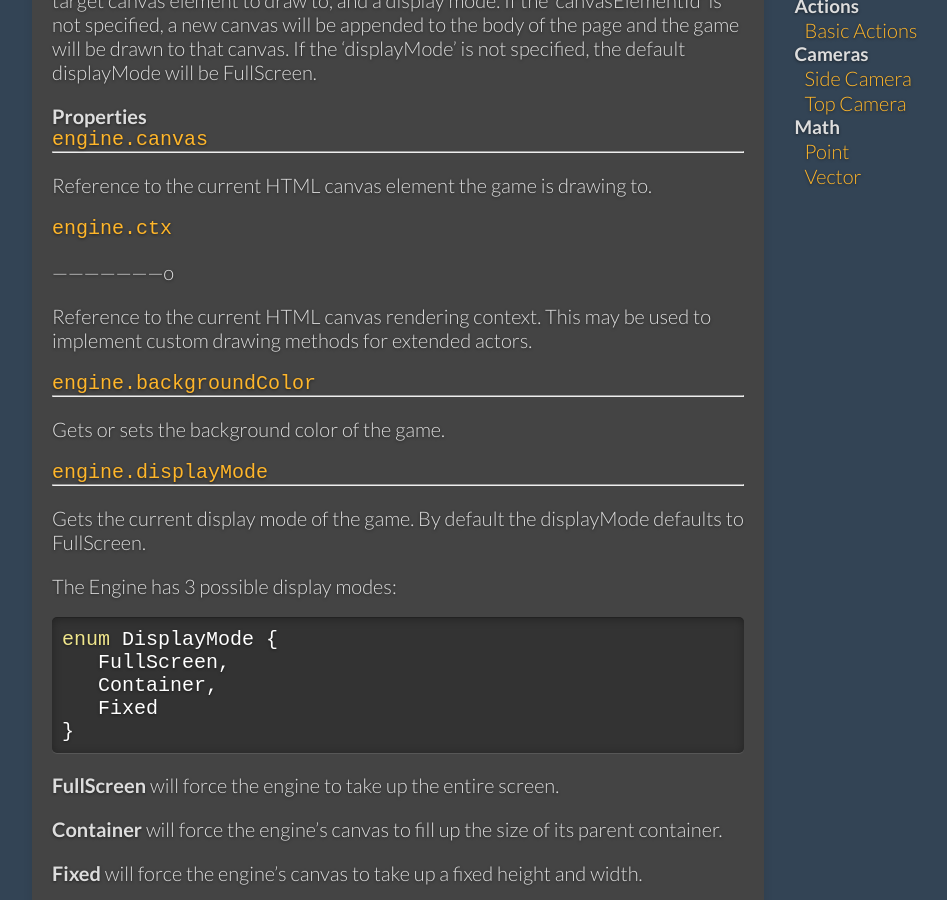
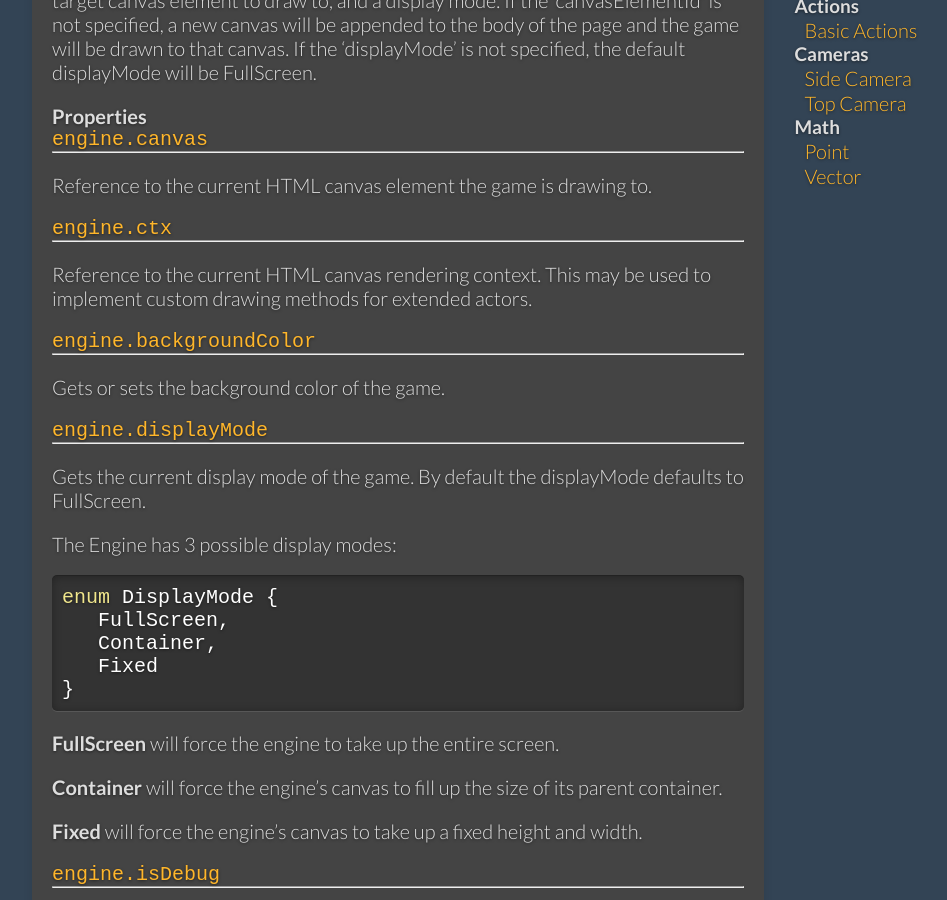
Before and after one commit to eonarheim/eonarheim.github.io, a Jekyll site: the page built from docs/engine.md, in a window 1280 px wide and 900 px high, scrolled down 642 px. Shown: the whole window, without its empty margins (149-1096 px from the left). Built offline with Jekyll 4.4.1, drawn with Linux system fonts in a browser that asks for light colours; some web fonts are replaced; Markdown is read by kramdown in place of the engine named in the settings.

```diff
--- a/docs/engine.md
+++ b/docs/engine.md
@@ -38,7 +38,7 @@ default displayMode will be FullScreen.
 Reference to the current HTML canvas element the game is drawing to.
 
 <pre>engine.ctx</pre>
----------------------o
+---------------------
 
 Reference to the current HTML canvas rendering context. This may be used to
 implement custom drawing methods for extended actors.
```
